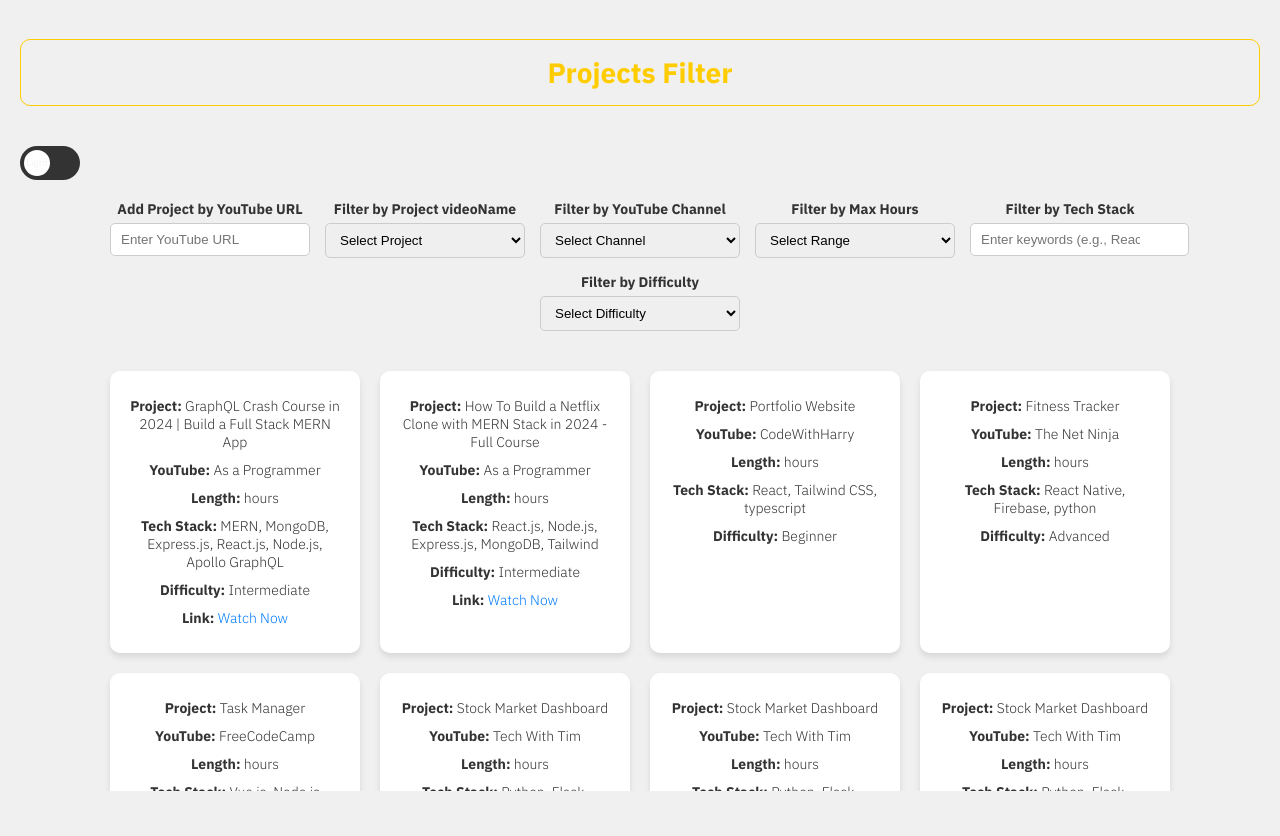
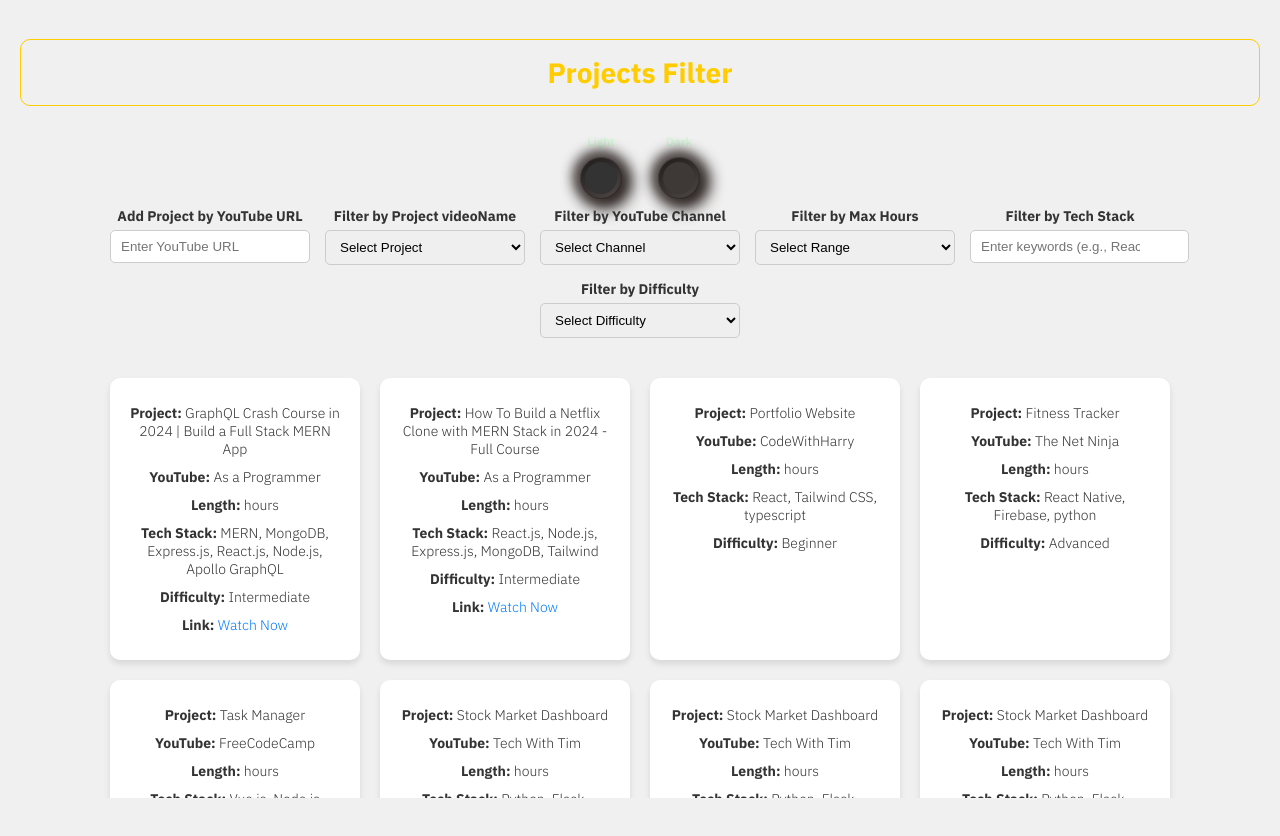
Before and after one commit to ItzhakLevy1/Projects-Filter-React, a React (Create React App) app: page / in a window 1280 px wide. Shown: the top 836 px of the page. Built offline with nearby package versions, Linux system fonts and the light colour scheme.

Commit message:
Create a component for the theme buttons along with their own CSS file

```diff
--- a/src/MultiFilters.js
+++ b/src/MultiFilters.js
@@ -1,116 +1,77 @@
-// Import necessary libraries and components
 import React, { useEffect, useState } from "react";
-import { items } from "./Items"; // Import a list of items to be filtered
+import { items as initialItems } from "./Items"; // Import a list of items to be filtered
+import ThemeToggleButton from "./components/ThemeToggleButton";
+import "./components/ThemeToggleButton.css";
 import "./style.css"; // Import custom styles
 
-// Main functional component for filtering projects
 export default function MultiFilters() {
-  // State for managing filter values
   const [filters, setFilters] = useState({
-    videoName: "", // Selected project videoName
-    youtubeChannel: "", // Selected YouTube channel
-    minHours: 0, // Minimum hours for project duration
-    maxHours: "", // Maximum hours for project duration
-    techStack: "", // Keywords for filtering by tech stack
-    difficulty: "", // Selected difficulty level
+    videoName: "",
+    youtubeChannel: "",
+    minHours: 0,
+    maxHours: "",
+    techStack: "",
+    difficulty: "",
   });
 
-  const [youtubeUrl, setYoutubeUrl] = useState(""); // State for YouTube URL input
-  const [filteredItems, setFilteredItems] = useState(items); // State for storing the filtered items to display
-  const [isDarkTheme, setIsDarkTheme] = useState(false); // State for theme
+  const [youtubeUrl, setYoutubeUrl] = useState("");
+  const [filteredItems, setFilteredItems] = useState(initialItems);
+  const [isDarkTheme, setIsDarkTheme] = useState(false);
 
-  // Log initial state
-  console.log("Initial filters state:", filters);
-  console.log("Initial filteredItems state:", filteredItems);
+  useEffect(() => {
+    filterItems();
+  }, [filters]);
 
-  // Call filterItems immediately after setting the initial state of filters
-  useEffect(() => {
-    console.log("Calling filterItems on initial render");
-    filterItems();
-  }, []);
-
-  // Function to fetch video details from the YouTube Data API
+  // Fetch video details using the YouTube Data API
   const fetchVideoDetails = async (url) => {
-    const videoId = new URL(url).searchParams.get("v"); // Extract the video ID from the YouTube URL using the "v" query parameter
-
-    const apiKey = process.env.REACT_APP_YOUTUBE_API_KEY; // Load the API key from the environment variables
-
-    // Build the API request URL to fetch video details and content details
+    const videoId = new URL(url).searchParams.get("v");
+    const apiKey = process.env.REACT_APP_YOUTUBE_API_KEY;
     const apiUrl = `https://www.googleapis.com/youtube/v3/videos?id=${videoId}&part=snippet,contentDetails&key=${apiKey}`;
-
-    // Make the API request to fetch video details
     const response = await fetch(apiUrl);
-
-    // Parse the JSON response
     const data = await response.json();
-
-    // Debugging: Log the fetched video details and the video title
-    console.log("Fetched video details:", data);
-    console.log("Fetched video details:", data.items[0].snippet.title);
-
-    // Extract the video object from the response data
     const video = data.items[0];
 
-    // Return an object containing the extracted video details
     return {
       videoName: video.snippet.title,
       youtubeChannel: video.snippet.channelTitle,
       videoDurationInHours: parseISO8601Duration(video.contentDetails.duration),
-      techStack: [], // Placeholder for tech stack (can be extracted if available)
-      difficulty: "Intermediate", // Default difficulty (adjust as needed)
-      link: url, // Original YouTube URL
+      techStack: [],
+      difficulty: "Intermediate",
+      link: url,
     };
   };
 
-  // Helper function to convert ISO 8601 duration to hours
   const parseISO8601Duration = (duration) => {
-    // Match the ISO 8601 duration format (e.g., "PT1H30M45S")
     const match = duration.match(/PT(\d+H)?(\d+M)?(\d+S)?/);
-
-    // Extract hours, minutes, and seconds, defaulting to 0 if not present
     const hours = match[1] ? parseInt(match[1].replace("H", "")) : 0;
     const minutes = match[2] ? parseInt(match[2].replace("M", "")) : 0;
     const seconds = match[3] ? parseInt(match[3].replace("S", "")) : 0;
-
-    // Convert total time to hours (fractional hours for minutes and seconds)
     return hours + minutes / 60 + seconds / 3600;
   };
 
-  // Predefined arrays for difficulty levels and hour range options
   const difficulties = ["Beginner", "Intermediate", "Advanced"];
   const maxHourOptions = ["0-5 hours", "5-10 hours", "Above 10 hours"];
-
-  // Extract unique project videoNames and YouTube channels from the items list
   const uniqueProjectvideoNames = [
-    ...new Set(items.map((item) => item.videoName)),
+    ...new Set(initialItems.map((item) => item.videoName)),
   ];
   const uniqueYouTubeChannels = [
-    ...new Set(items.map((item) => item.youtubeChannel)),
+    ...new Set(initialItems.map((item) => item.youtubeChannel)),
   ];
-
-  // Extract unique tech stack keywords from the items list
   const uniqueTechStack = [
     ...new Set(
-      items.flatMap((item) => item.techStack.map((tech) => tech.toLowerCase()))
+      initialItems.flatMap((item) =>
+        item.techStack.map((tech) => tech.toLowerCase())
+      )
     ),
   ].sort();
 
-  // Automatically filter items whenever the filters state changes
-  useEffect(() => {
-    filterItems();
-  }, [filters]);
-
-  // Function to filter items based on selected filters
+  // Filtering function based on the filters state
   const filterItems = () => {
-    console.log("Filtering items with filters:", filters);
-    let filtered = items.filter((item) => {
-      // Split the tech stack input into keywords for filtering
+    let filtered = initialItems.filter((item) => {
       const techKeywords = filters.techStack
         .toLowerCase()
         .split(" ")
         .filter((word) => word.trim() !== "");
-
-      // Determine if the project falls within the selected hour range
       const isWithinMaxHours =
         filters.maxHours === "" ||
         (filters.maxHours === "0-5 hours" && item.lengthInHours <= 5) ||
@@ -119,35 +80,6 @@ export default function MultiFilters() {
           item.lengthInHours <= 10) ||
         (filters.maxHours === "Above 10 hours" && item.lengthInHours > 10);
 
-      // Log each condition
-      console.log("Checking item:", item);
-      console.log(
-        "Condition videoName:",
-        filters.videoName === "" || item.videoName === filters.videoName
-      );
-      console.log(
-        "Condition youtubeChannel:",
-        filters.youtubeChannel === "" ||
-          item.youtubeChannel === filters.youtubeChannel
-      );
-      console.log(
-        "Condition minHours:",
-        item.lengthInHours >= filters.minHours
-      );
-      console.log("Condition isWithinMaxHours:", isWithinMaxHours);
-      console.log(
-        "Condition techStack:",
-        techKeywords.length === 0 ||
-          techKeywords.some((keyword) =>
-            item.techStack.some((tech) => tech.toLowerCase().includes(keyword))
-          )
-      );
-      console.log(
-        "Condition difficulty:",
-        filters.difficulty === "" || item.difficulty === filters.difficulty
-      );
-
-      // Apply all filter conditions
       return (
         (filters.videoName === "" || item.videoName === filters.videoName) &&
         (filters.youtubeChannel === "" ||
@@ -162,60 +94,42 @@ export default function MultiFilters() {
       );
     });
 
-    // Update the filtered items state
-    console.log("Filtered items:", filtered);
     setFilteredItems(filtered);
   };
 
-  // Function to update a specific filter value
+  // Update filter values dynamically
   const handleFilterChange = (key, value) => {
     setFilters((prev) => ({ ...prev, [key]: value }));
   };
 
-  // Function to clear the tech stack filter
+  // Clear tech stack filter
   const clearTechStackFilter = () => {
     handleFilterChange("techStack", "");
   };
 
-  // Function to handle adding a new project based on YouTube URL
+  // Add a new project from YouTube URL
   const handleAddProject = async () => {
-    // If the input URL is empty, do nothing
     if (!youtubeUrl) return;
 
-    // Fetch the video details using the URL
     const newItem = await fetchVideoDetails(youtubeUrl);
-
-    // Add the fetched video details as a new item to the items array
-    items.push(newItem);
-
-    // Clear the YouTube URL input field
-    setYoutubeUrl("");
+    setFilteredItems((prevItems) => [...prevItems, newItem]);
+    setYoutubeUrl(""); // Clear input
   };
 
-  // Function to toggle the theme
-const toggleTheme = () => {
-  // Update the `isDarkTheme` state by toggling its current value
-  setIsDarkTheme((prevTheme) => !prevTheme);
-  // If `isDarkTheme` is true, set it to false (light theme)
-  // If `isDarkTheme` is false, set it to true (dark theme)
-
-  // Add or remove the "dark-theme" class on the <body> element
-  document.body.classList.toggle("dark-theme");
-  // If the "dark-theme" class is not present, this will add it (activating dark theme)
-  // If the "dark-theme" class is already present, this will remove it (activating light theme)
-};
-
+  // Toggle between dark and light theme
+  const toggleTheme = () => {
+    setIsDarkTheme((prev) => !prev);
+    document.body.classList.toggle("dark-theme");
+  };
 
   return (
     <div className="container">
       <div className="header-container">
         <h1>Projects Filter</h1>
-        <label className="toggle-switch">
-          <input type="checkbox" checked={isDarkTheme} onChange={toggleTheme} />
-          <span className="slider"></span>
-        </label>
+        <div>
+          <ThemeToggleButton />
+        </div>
         <div className="filters-container">
-          {/* New input field for YouTube URL */}
           <div className="filter">
             <label>Add Project by YouTube URL</label>
             <input
@@ -229,7 +143,6 @@ const toggleTheme = () => {
             />
           </div>
 
-          {/* Filter by Project Name */}
           <div className="filter">
             <label>Filter by Project videoName</label>
             <select
@@ -245,7 +158,6 @@ const toggleTheme = () => {
             </select>
           </div>
 
-          {/* Filter by YouTube Channel */}
           <div className="filter">
             <label>Filter by YouTube Channel</label>
             <select
@@ -263,7 +175,6 @@ const toggleTheme = () => {
             </select>
           </div>
 
-          {/* Filter by Max Hours */}
           <div className="filter">
             <label>Filter by Max Hours</label>
             <select
@@ -279,7 +190,6 @@ const toggleTheme = () => {
             </select>
           </div>
 
-          {/* Filter by Tech Stack */}
           <div className="filter">
             <label>Filter by Tech Stack</label>
             <div style={{ position: "relative" }}>
@@ -305,7 +215,6 @@ const toggleTheme = () => {
             </div>
           </div>
 
-          {/* Filter by Difficulty */}
           <div className="filter">
             <label>Filter by Difficulty</label>
             <select
@@ -323,7 +232,6 @@ const toggleTheme = () => {
         </div>
       </div>
 
-      {/* Section to display filtered items */}
       <div className="items-container">
         {filteredItems.length > 0 ? (
           filteredItems.map((item, index) => (
--- /dev/null
+++ b/src/components/ThemeToggleButton.css
@@ -0,0 +1,84 @@
+.theme-toggle-container {
+  display: flex;
+  justify-content: center;
+  align-items: center;
+  gap: 20px; /* Space between the buttons */
+  flex-wrap: wrap;
+}
+
+.theme-toggle-item {
+  display: flex;
+  flex-direction: column;
+  align-items: center;
+  justify-content: center;
+}
+
+.theme-toggle-btn {
+  display: block;
+  position: relative;
+  cursor: pointer;
+  background: #3e3937; /* Lightened color-primary */
+  border: 5px solid transparent;
+  background-clip: padding-box;
+  border-radius: 50%;
+  padding: 1rem;
+  margin: 0.5rem;
+  box-shadow: -3px -3px 13px 3px #4e4745, 4px 4px 15px 6px #1c1412;
+  transition: all 0.3s ease;
+}
+
+.theme-toggle-btn i {
+  color: #6c5c4f; /* Lightened color-primary */
+  text-shadow: -1px -1px #1c1412, 1px 1px #7f7c7a;
+}
+
+.theme-toggle-btn.active i {
+  color: #a8a39b; /* Active button color */
+}
+
+.theme-toggle-btn:active {
+  box-shadow: -1px -1px 10px 2px #1c1412, 3px 3px 10px 3px #4e4745;
+}
+
+.theme-toggle-btn:before,
+.theme-toggle-btn:after {
+  content: "";
+  position: absolute;
+  z-index: -1;
+  top: 0;
+  right: 0;
+  bottom: 0;
+  left: 0;
+  margin: -5px;
+  border-radius: inherit;
+}
+
+.theme-toggle-btn:before {
+  border: 1px solid #5c4f47;
+}
+
+.theme-toggle-btn:after {
+  background: linear-gradient(-30deg, #4e4745 0%, #1e1b1a 100%);
+}
+
+.theme-label {
+  font-size: 12px;
+  color: #d1f7d7; /* Text color for better readability */
+  margin-top: 8px;
+  font-weight: 600;
+}
+
+@media (max-width: 600px) {
+  .theme-toggle-container {
+    gap: 15px;
+  }
+
+  .theme-toggle-btn {
+    padding: 0.8rem;
+    margin: 0.5rem;
+  }
+
+  .theme-label {
+    font-size: 10px;
+  }
+}
--- /dev/null
+++ b/src/components/ThemeToggleButton.js
@@ -0,0 +1,39 @@
+import React, { useState } from "react";
+import "./ThemeToggleButton.css"; // Import the CSS file for the component
+
+const ThemeToggleButton = () => {
+  const [isDarkTheme, setIsDarkTheme] = useState(false);
+
+  // Toggle theme based on the button clicked
+  const toggleTheme = (theme) => {
+    setIsDarkTheme(theme === "dark");
+    // Optionally, you can also set a class on the body to apply global styles
+    document.body.classList.toggle("dark-theme", theme === "dark");
+  };
+
+  return (
+    <div className="theme-toggle-container">
+      <div className="theme-toggle-item">
+        <span className="theme-label">Light</span>
+        <button
+          className={`theme-toggle-btn ${isDarkTheme ? "" : "active"}`}
+          onClick={() => toggleTheme("light")}
+        >
+          <i className="fas fa-sun"></i>
+        </button>
+      </div>
+
+      <div className="theme-toggle-item">
+        <span className="theme-label">Dark</span>
+        <button
+          className={`theme-toggle-btn ${isDarkTheme ? "active" : ""}`}
+          onClick={() => toggleTheme("dark")}
+        >
+          <i className="fas fa-moon"></i>
+        </button>
+      </div>
+    </div>
+  );
+};
+
+export default ThemeToggleButton;
```
Also changed, not shown: src/style.css (+14 -8 lines).
